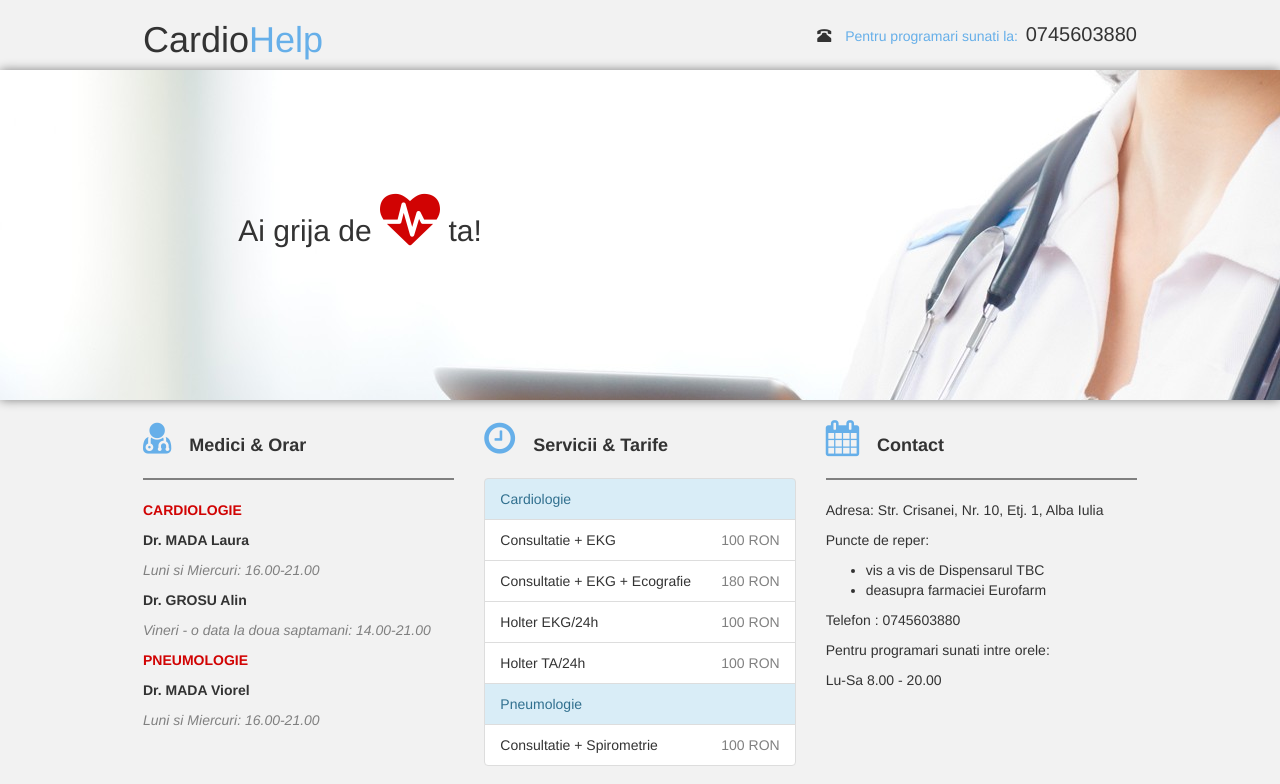
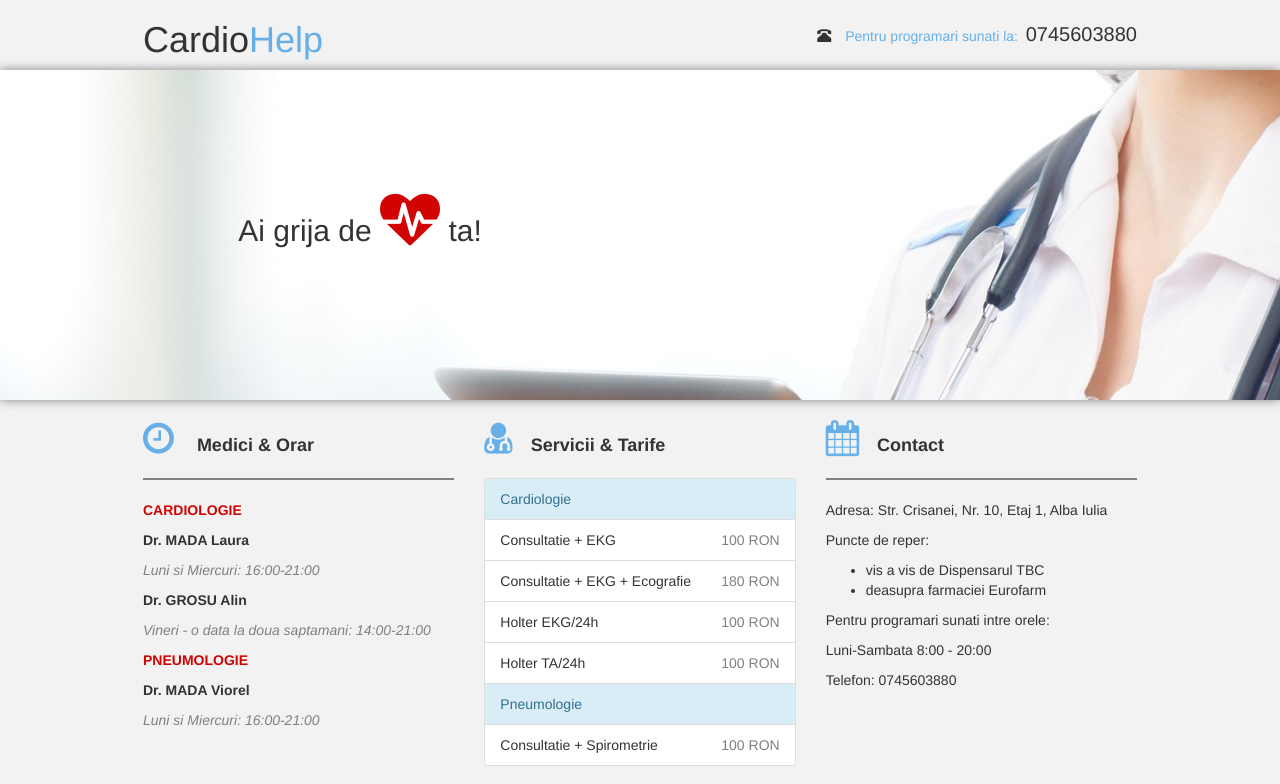
Before and after one commit to IuliaMada/cardioHelp, a plain HTML site: page index.html in a window 1280 px wide. Shown: the top 784 px of the page. Drawn offline with nearby package versions, Linux system fonts and the light colour scheme; some packages are replaced by stand-ins of ours.

Commit message:
Add some text changes

```diff
--- a/index.html
+++ b/index.html
@@ -48,20 +48,21 @@
       <div class="row text">
 
         <div class="col-md-4">
-          <p class="text-bold box-title"><i class="fa fa-user-md fa-2x blue-color" aria-hidden="true">&nbsp&nbsp</i>Medici & Orar</p>
+           <p class="text-bold box-title"><i class="fa fa-clock-o fa-2x blue-color" aria-hidden="true">&nbsp&nbsp</i>
+           Medici & Orar</p>
           <hr>
           <p class="text-bold"><span class='text-red'>CARDIOLOGIE</span> </p>
           <p class="text-bold"> Dr. MADA Laura</p>
-          <p class="text-grey">Luni si Miercuri: 16.00-21.00</p>
+          <p class="text-grey">Luni si Miercuri: 16:00-21:00</p>
           <p class="text-bold"> Dr. GROSU Alin</p>
-          <p class="text-grey">Vineri - o data la doua saptamani: 14.00-21.00</p>
+          <p class="text-grey">Vineri - o data la doua saptamani: 14:00-21:00</p>
           <p class="text-bold"><span class='text-red'>PNEUMOLOGIE</span> </p>
           <p class="text-bold"> Dr. MADA Viorel</p>
-          <p class="text-grey">Luni si Miercuri: 16.00-21.00</p>
+          <p class="text-grey">Luni si Miercuri: 16:00-21:00</p>
         </div>
 
         <div class="col-md-4">
-          <p class="text-bold box-title"><i class="fa fa-clock-o fa-2x blue-color" aria-hidden="true">&nbsp&nbsp</i>Servicii & Tarife</p>
+           <p class="text-bold box-title"><i class="fa fa-user-md fa-2x blue-color" aria-hidden="true">&nbsp&nbsp</i>Servicii & Tarife</p>
           <ul class="list-group">
             <li class="list-group-item list-group-item-info">Cardiologie</li>
             <li class="list-group-item">Consultatie + EKG <span class="price">100 RON</span></li>
@@ -76,15 +77,15 @@
         <div class="col-md-4">
           <p class="text-bold box-title"><i class="fa fa-calendar fa-2x blue-color" aria-hidden="true">&nbsp&nbsp</i>Contact</p>
           <hr>
-          <p>Adresa: Str. Crisanei, Nr. 10, Etj. 1, Alba Iulia</p>
+          <p>Adresa: Str. Crisanei, Nr. 10, Etaj 1, Alba Iulia</p>
           <p>Puncte de reper:</p>
           <ul>
             <li> vis a vis de Dispensarul TBC </li>
             <li> deasupra farmaciei Eurofarm </li>
           </ul>
-          <p>Telefon : 0745603880</p>
           <p>Pentru programari sunati intre orele: </p>
-          <p>Lu-Sa 8.00 - 20.00 </p>
+          <p>Luni-Sambata 8:00 - 20:00 </p>
+          <p>Telefon: 0745603880</p>
         </div>
       </div>
     </div>
```
